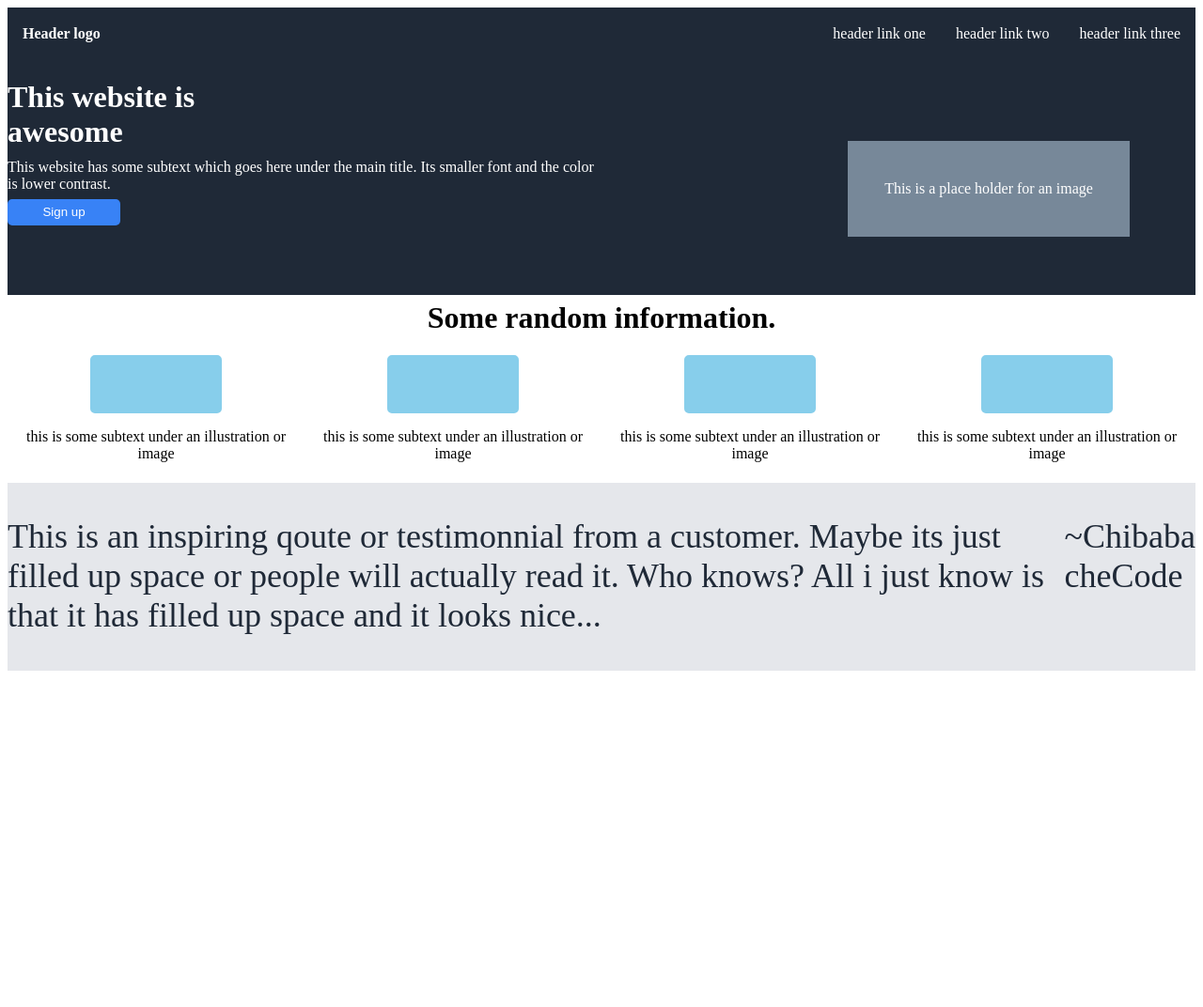
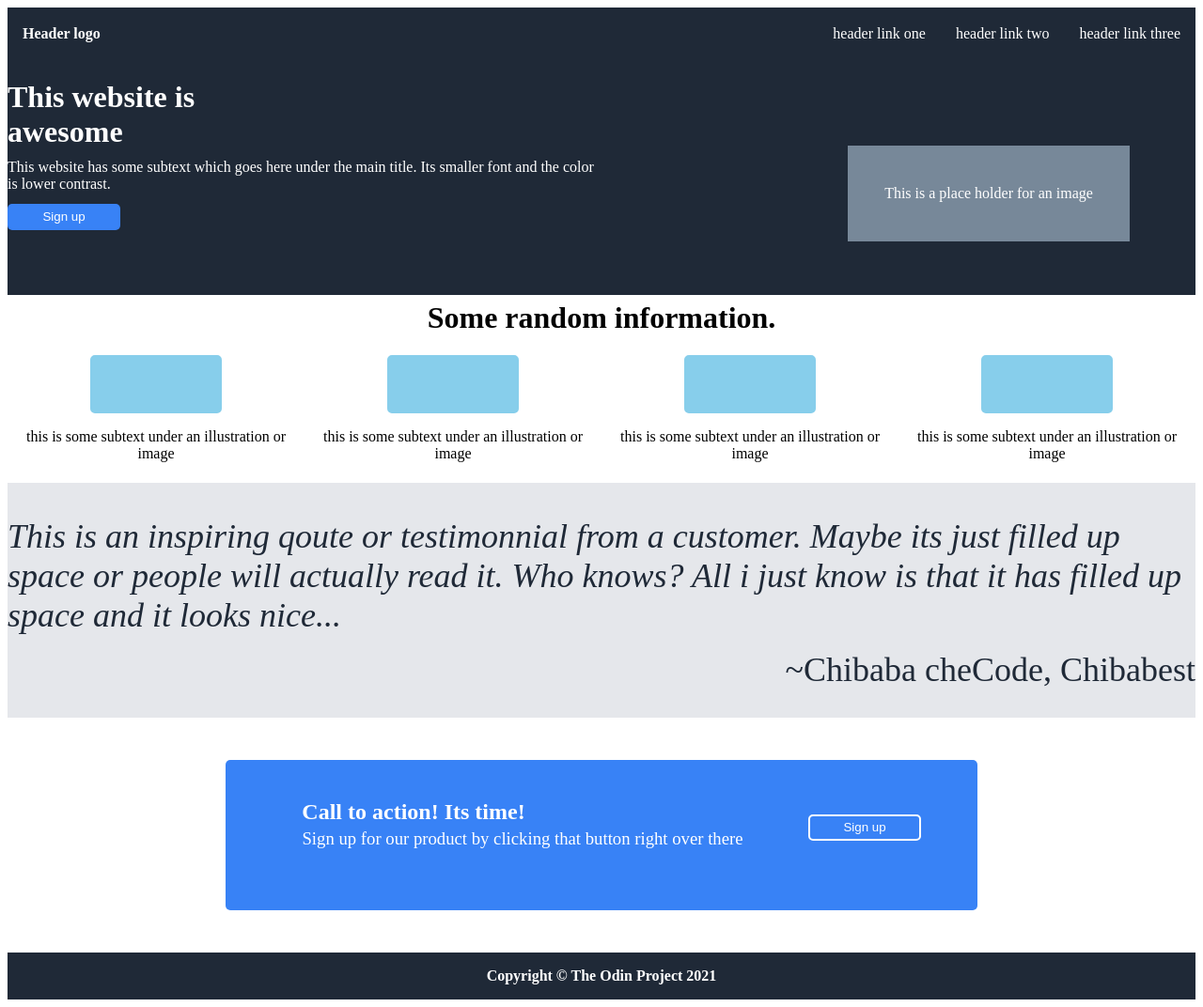
Before and after one commit to tafadzwanhesvure/landing-page, a plain HTML site: page index.html in a window 1280 px wide. Shown: the whole page at 94% size. Before the commit the page ends 800 px from the top, so only its background shows below. Drawn offline with Linux system fonts and the light colour scheme.

Commit message:
project completed Completed the html and css for the landing page achieving the desired page layout.

```diff
--- a/index.html
+++ b/index.html
@@ -41,8 +41,18 @@
         </div>
     </div>
     <div class="lower">
-        <p class="lower-txt">This is an inspiring qoute or testimonnial from a customer. Maybe its just filled up space or people will  actually read it. Who knows? All i just know is that it has filled up space and it looks nice...</p>
-        <p class="tag">~Chibaba cheCode</p>
+        <p class="lower-txt"><i>This is an inspiring qoute or testimonnial from a customer. Maybe its just filled up space or people will  actually read it. Who knows? All i just know is that it has filled up space and it looks nice...</i></p>
+        <p class="tag">~Chibaba cheCode, Chibabest</p>
+    </div>
+    <div class="footer">
+        <div class="footer-container">
+            <h2 class="footer-txt">Call to action! Its time!</h2>
+            <h3 class="footer-subtxt">Sign up for our product by clicking that button right over there</h3>
+            <button class="footer-button">Sign up</button>
+        </div>
+    </div>
+    <div class="copyright">
+        <p>Copyright &copy; The Odin Project 2021</p>
     </div>
 </body>
 </html>
--- a/styles.css
+++ b/styles.css
@@ -20,7 +20,7 @@ a{
     text-decoration: none;
 }
 a:hover{
-    color: red;
+    text-decoration: underline;
 }
 .upper{
     display: flex;
@@ -39,7 +39,7 @@ a:hover{
     color: white;
     cursor: pointer;
     border: none;
-    margin-top: -9px;
+    margin-top: -4px;
 }
 .upper-button:hover{
     background-color: azure;
@@ -96,9 +96,64 @@ a:hover{
 }
 .lower{
     display: flex;
-    height: 200px;
+    height: 250px;
     background-color: #E5E7EB;
     font-size: 36px;
     font-style: light italic;
     color: #1f2937;
+    flex-direction: column;
 }
+.tag{
+    margin-left: auto;
+    margin-top: -20px;
+}
+.footer{
+    display: flex;
+    height: 250px;
+    justify-content: center;
+    align-items: center;
+}
+.footer-container{
+    height: 160px;
+    width: 800px;
+    display: flex;
+    flex-direction: column;
+    background-color: #3882F6;
+    color: white;
+    border-radius: 5px;
+    justify-content: center;
+    align-items: center;
+}
+.footer-txt{
+    margin-left: -50%;
+    margin-top: -4%;
+}
+.footer-subtxt{
+    margin-left: -21%;
+    margin-top: -2%;
+    font-style: light;
+    font-weight: 100;
+}
+.footer-button{
+    border-radius: 5px;
+    margin-left: 70%;
+    margin-top: -7%;
+    width: 120px;
+    height: 28px;
+    border: 2px solid white;
+    cursor: pointer;
+    background-color: #3882F6;
+    color: white;
+}
+.footer-button:hover{
+    background-color: white;
+    color: #3882F6;
+}
+.copyright{
+    display: flex;
+    background-color: #1F2937;
+    color: white;
+    justify-content: center;
+    font-style: normal;
+    font-weight: 900;
+}
```
